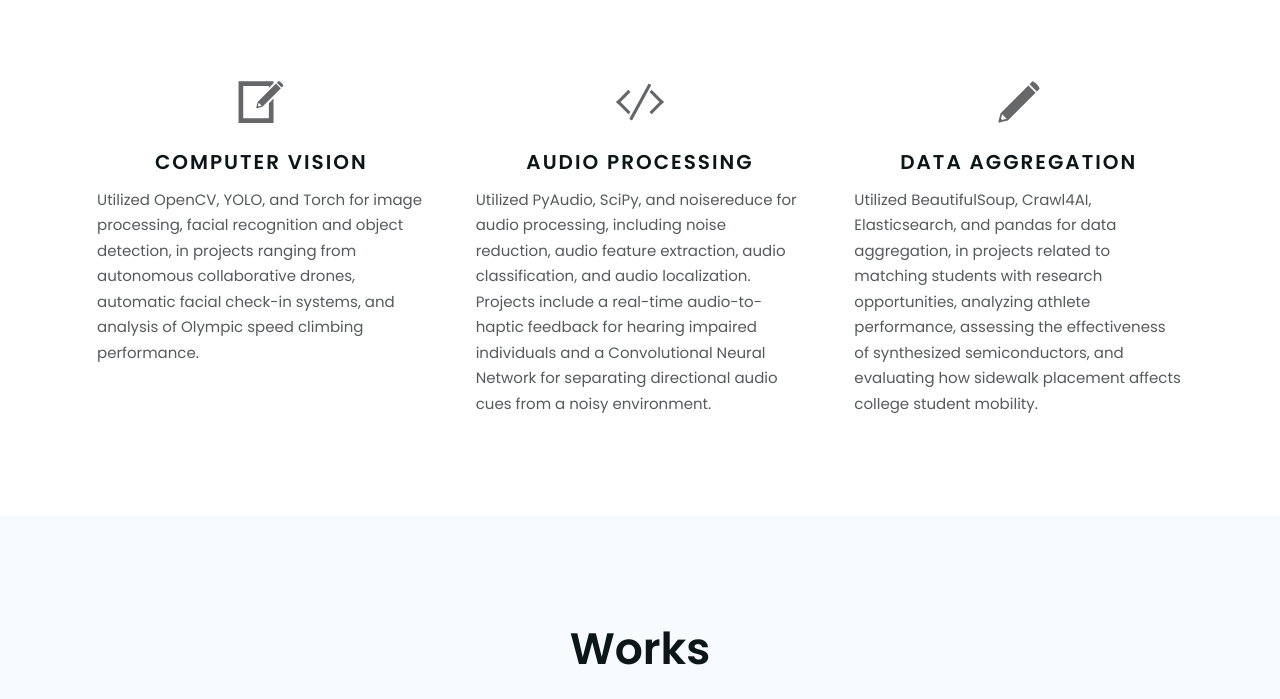
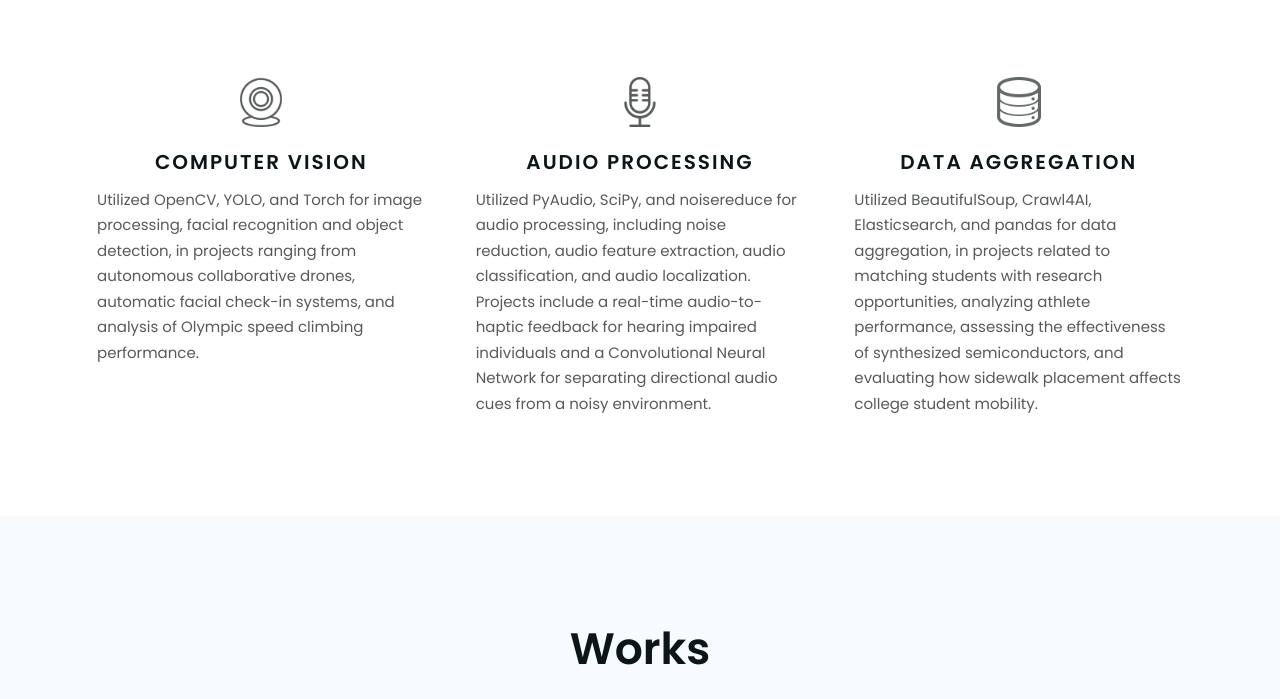
Before and after one commit to Metrix745/metrix745.github.io, a plain HTML site: page index.html in a window 1280 px wide. Shown: the part 1052-1751 px from the top of the page. Drawn offline with nearby package versions, Linux system fonts and the light colour scheme.

Commit message:
include new image assets

```diff
--- a/index.html
+++ b/index.html
@@ -174,7 +174,7 @@
         </div>
         <div class="services-row">
           <div class="service-card" data-aos="fade-down">
-            <img class="service-card-img" src="img/services/01.svg" alt="" />
+            <img class="service-card-img" src="img/services/webcam.png" alt="webcamera" />
             <h3 class="service-card-title">Computer Vision</h3>
             <p>
               Utilized OpenCV, YOLO, and Torch for image processing, facial recognition
@@ -185,7 +185,7 @@
           </div>
 
           <div class="service-card" data-aos="fade-down">
-            <img class="service-card-img" src="img/services/02.svg" alt="" />
+            <img class="service-card-img" src="img/services/microphone.png" alt="microphone" />
             <h3 class="service-card-title">Audio Processing</h3>
             <p>
               Utilized PyAudio, SciPy, and noisereduce for audio processing, including
@@ -198,7 +198,7 @@
           </div>
 
           <div class="service-card" data-aos="fade-down">
-            <img class="service-card-img" src="img/services/03.svg" alt="" />
+            <img class="service-card-img" src="img/services/data.png" alt="data stack" />
             <h3 class="service-card-title">Data Aggregation</h3>
             <p>
               Utilized BeautifulSoup, Crawl4AI, Elasticsearch, and pandas for data aggregation,
```
Also changed, not shown: img/services/data.png (added), img/services/data.svg (added), img/services/microphone.png (added), img/services/webcam.png (added).
